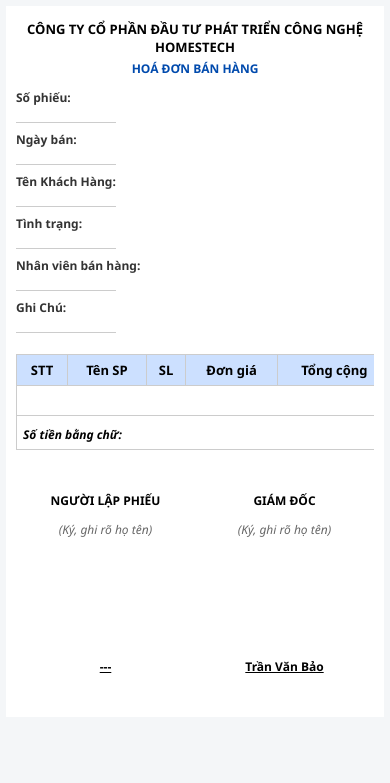
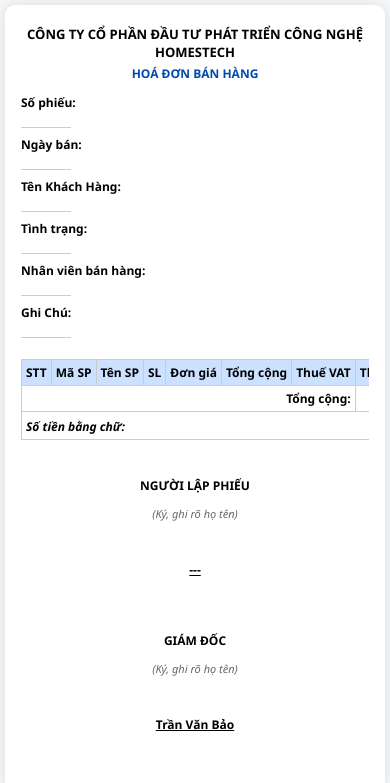
Before and after one commit to homestech-hub/inPhieuBH, a plain HTML site: page index.html in a window 390 px wide. Drawn offline with Linux system fonts and the light colour scheme.

Commit message:
Update index.html

```diff
--- a/index.html
+++ b/index.html
@@ -1,8 +1,8 @@
 <!DOCTYPE html>
 <html lang="vi">
 <head>
-  <meta charset="UTF-8">
-  <meta name="viewport" content="width=device-width, initial-scale=1">
+  <meta charset="UTF-8" />
+  <meta name="viewport" content="width=device-width, initial-scale=1" />
   <title>Phiếu Bán Hàng</title>
   <style>
     @page {
@@ -19,12 +19,12 @@
     }
 
     .container {
-      width: 100%;
       max-width: 100%;
-      margin: 0 auto;
+      margin: auto;
       background: white;
       padding: 16px;
-      border-radius: 6px;
+      border-radius: 10px;
+      box-shadow: 0 0 12px rgba(0, 0, 0, 0.1);
       box-sizing: border-box;
     }
 
@@ -34,13 +34,13 @@
     }
 
     .title h1 {
-      font-size: 15px;
+      font-size: 14px;
       font-weight: bold;
       margin: 4px 0;
     }
 
     .title h2 {
-      font-size: 14px;
+      font-size: 13px;
       color: #004aad;
       margin: 4px 0;
       text-transform: uppercase;
@@ -50,6 +50,7 @@
       width: 100%;
       border-collapse: collapse;
       margin-bottom: 15px;
+      font-size: 12px;
     }
 
     .info-table td {
@@ -59,40 +60,40 @@
 
     .label {
       font-weight: 600;
-      color: #333;
       white-space: nowrap;
-      width: 25%;
+      width: 22%;
     }
 
     .value {
       border-bottom: 1px solid #ccc;
       min-width: 80px;
       display: inline-block;
-      padding-bottom: 2px;
-    }
-
-    /* Bọc bảng để scroll ngang trên mobile */
-    .table-wrapper {
-      width: 100%;
-      overflow-x: auto;
+      padding-bottom: 1px;
+      word-break: break-word;
     }
 
     .table-product {
       width: 100%;
-      min-width: 600px;
       border-collapse: collapse;
-      margin-bottom: 5px;
+      margin-bottom: 8px;
+      font-size: 12px;
+      table-layout: auto;
     }
 
     .table-product th, .table-product td {
       border: 1px solid #ccc;
-      padding: 6px;
+      padding: 4px;
       text-align: center;
+      word-wrap: break-word;
     }
 
     .table-product th {
       background: #cce0ff;
-      font-size: 13px;
+      font-size: 12px;
+    }
+
+    .table-product td {
+      font-size: 12px;
     }
 
     .tfoot-total td {
@@ -101,19 +102,20 @@
 
     .tfoot-words td {
       font-style: italic;
-      padding-top: 10px;
+      padding-top: 6px;
       text-align: left;
     }
 
     .sign-section {
       display: flex;
-      justify-content: space-around;
+      justify-content: space-between;
       margin-top: 25px;
       flex-wrap: wrap;
+      font-size: 12px;
     }
 
     .sign-col {
-      width: 45%;
+      width: 48%;
       text-align: center;
       margin-bottom: 20px;
     }
@@ -125,13 +127,9 @@
 
     .sign-placeholder {
       font-style: italic;
-      font-size: 12px;
+      font-size: 11px;
       color: #666;
-      margin-bottom: 40px;
-    }
-
-    .sign-space {
-      min-height: 40px;
+      margin-bottom: 35px;
     }
 
     .sign-name {
@@ -140,38 +138,33 @@
       text-decoration: underline;
     }
 
-    /* Mobile responsive */
     @media (max-width: 600px) {
       body {
         font-size: 12px;
-        padding: 6px;
+        padding: 5px;
       }
-      .container {
-        padding: 10px;
-        border-radius: 0;
-      }
-      .title h1 {
-        font-size: 13px;
-      }
-      .title h2 {
-        font-size: 12px;
-      }
-      .info-table, .info-table tr, .info-table td {
+
+      .title h1 { font-size: 13px; }
+      .title h2 { font-size: 12px; }
+
+      .info-table td {
         display: block;
         width: 100%;
-      }
-      .info-table td {
         padding: 2px 0;
       }
-      .label {
-        display: inline-block;
-        width: auto;
-        margin-right: 4px;
+
+      .label { display: inline-block; width: auto; }
+      .value { display: inline-block; width: auto; min-width: 50px; }
+
+      .table-product {
+        font-size: 11px;
+        display: block;
+        overflow-x: auto;
+        white-space: nowrap;
       }
-      .value {
-        display: inline-block;
-        min-width: 100px;
-      }
+
+      .sign-section { flex-direction: column; align-items: center; }
+      .sign-col { width: 100%; margin-bottom: 30px; }
     }
 
     @media print {
@@ -183,10 +176,6 @@
       .container {
         box-shadow: none;
         border: none;
-        border-radius: 0;
-      }
-      .table-wrapper {
-        overflow-x: visible;
       }
     }
   </style>
@@ -213,11 +202,11 @@
       </tr>
     </table>
 
-    <div class="table-wrapper">
     <table class="table-product">
       <thead>
         <tr>
           <th>STT</th>
+          <th>Mã SP</th>
           <th>Tên SP</th>
           <th>SL</th>
           <th>Đơn giá</th>
@@ -229,29 +218,26 @@
       <tbody id="productTable"></tbody>
       <tfoot>
         <tr class="tfoot-total">
-            <td colspan="6" style="text-align: right;">Tổng cộng:</td>
+          <td colspan="7" style="text-align: right;">Tổng cộng:</td>
           <td id="totalAmount"></td>
         </tr>
         <tr class="tfoot-words">
-            <td colspan="7">
+          <td colspan="8">
             <strong>Số tiền bằng chữ:</strong> <span id="amountInWords"></span>
           </td>
         </tr>
       </tfoot>
     </table>
-    </div>
 
     <div class="sign-section">
       <div class="sign-col">
         <p class="sign-title">Người lập phiếu</p>
         <p class="sign-placeholder">(Ký, ghi rõ họ tên)</p>
-        <div class="sign-space"></div>
         <p class="sign-name">---</p>
       </div>
       <div class="sign-col">
         <p class="sign-title">Giám đốc</p>
         <p class="sign-placeholder">(Ký, ghi rõ họ tên)</p>
-        <div class="sign-space"></div>
         <p class="sign-name">Trần Văn Bảo</p>
       </div>
     </div>
@@ -264,10 +250,10 @@
         s = s.replace(/\+/g, ' ');
         s = decodeURIComponent(s);
         if (/%[0-9A-F]{2}/i.test(s)) {
-          try { s = decodeURIComponent(s); } catch (e) {}
+          try { s = decodeURIComponent(s); } catch(e){}
         }
       } catch (e) {
-        try { s = unescape(s); } catch (e2) {}
+        try { s = unescape(s); } catch(e2){}
       }
       return s;
     }
@@ -281,7 +267,9 @@
         const idx = part.indexOf("=");
         let rawKey = idx >= 0 ? part.slice(0, idx) : part;
         let rawValue = idx >= 0 ? part.slice(idx + 1) : "";
-        params[decodeSafe(rawKey)] = decodeSafe(rawValue);
+        const key = decodeSafe(rawKey);
+        const value = decodeSafe(rawValue);
+        params[key] = value;
       });
       return params;
     }
@@ -295,19 +283,23 @@
       if (!num && num !== 0) return "";
       num = Number(num) || 0;
       if (num === 0) return "Không đồng";
+
       const ones = ["", "một", "hai", "ba", "bốn", "năm", "sáu", "bảy", "tám", "chín"];
       const teens = ["mười", "mười một", "mười hai", "mười ba", "mười bốn", "mười lăm", "mười sáu", "mười bảy", "mười tám", "mười chín"];
       const tens = ["", "", "hai mươi", "ba mươi", "bốn mươi", "năm mươi", "sáu mươi", "bảy mươi", "tám mươi", "chín mươi"];
       const units = ["", "nghìn", "triệu", "tỷ", "nghìn tỷ", "triệu tỷ"];
+
       function readThreeDigits(number) {
         let hundred = Math.floor(number / 100);
         let ten = Math.floor((number % 100) / 10);
         let unit = number % 10;
         let result = "";
+
         if (hundred > 0) {
           result += ones[hundred] + " trăm";
           if (ten === 0 && unit > 0) result += " lẻ";
         }
+
         if (ten > 1) {
           result += (result ? " " : "") + tens[ten];
           if (unit === 1) result += " mốt";
@@ -318,8 +310,10 @@
         } else if (unit > 0) {
           result += (result ? " " : "") + ones[unit];
         }
+
         return result.trim();
       }
+
       let str = "";
       let i = 0;
       while (num > 0) {
@@ -335,6 +329,7 @@
     }
 
     const params = getQueryParams();
+
     document.getElementById("soPhieu").textContent = params.soPhieu || "";
     document.getElementById("ngayTao").textContent = params.ngayTao || "";
     document.getElementById("nhaCungCap").textContent = params.nhaCungCap || "";
@@ -346,24 +341,29 @@
       const items = params.items.split("|").filter(item => item.trim() !== "");
       const tableBody = document.getElementById("productTable");
       let totalAmount = 0;
+
       items.forEach((row, index) => {
         const cols = row.split("~");
-        let tenSP = cols[0] ? cols[0].trim() : "";
-        const rawThanhTien = cols[5] ? String(cols[5]).replace(/\./g, "").replace(/,/g, "") : "";
+        let maSP = cols[0] ? cols[0].trim() : "";
+        let tenSP = cols[1] ? cols[1].trim() : "";
+        const rawThanhTien = cols[6] ? String(cols[6]).replace(/\./g, "").replace(/,/g, "") : "";
         const thanhTien = rawThanhTien ? Number(rawThanhTien) : 0;
         totalAmount += thanhTien;
+
         const tr = document.createElement("tr");
         tr.innerHTML = `
           <td>${index + 1}</td>
+          <td>${maSP}</td>
           <td style="text-align:left">${tenSP}</td>
-          <td>${cols[1] || ""}</td>
-          <td>${cols[2] ? formatNumber(cols[2]) : ""}</td>
+          <td>${cols[2] || ""}</td>
           <td>${cols[3] ? formatNumber(cols[3]) : ""}</td>
           <td>${cols[4] ? formatNumber(cols[4]) : ""}</td>
           <td>${cols[5] ? formatNumber(cols[5]) : ""}</td>
+          <td>${cols[6] ? formatNumber(cols[6]) : ""}</td>
         `;
         tableBody.appendChild(tr);
       });
+
       document.getElementById("totalAmount").textContent = formatNumber(totalAmount);
       const words = numberToVietnameseWords(totalAmount);
       document.getElementById("amountInWords").textContent = words ? words.replace(/^./, c => c.toUpperCase()) : "";
```
Lines whose indentation alone changed are shown as unchanged.
